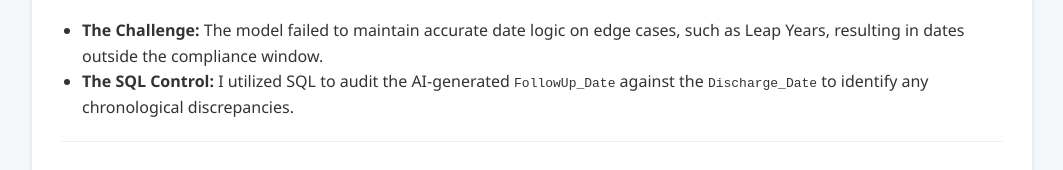
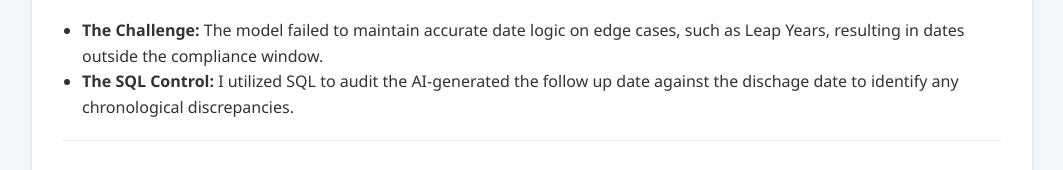
Before and after one commit to alex1sl/ai-clinical-governance-portfolio, a plain HTML site: page index.html in a window 1280 px wide. Shown: the part 1305-1475 px from the top of the page, without its empty margins (108-1171 px from the left). Drawn offline with Linux system fonts and the light colour scheme.

Commit message:
Update index.html

```diff
--- a/index.html
+++ b/index.html
@@ -148,7 +148,7 @@
             <p>The core evaluation focused on testing the AI's ability to accurately calculate the 30-day follow-up window mandated by <strong>HEDIS MY 2026</strong>. Ensuring chronological accuracy is vital for meeting quality benchmarks.</p>
             <ul style="padding-left: 20px;">
                 <li><strong>The Challenge:</strong> The model failed to maintain accurate date logic on edge cases, such as Leap Years, resulting in dates outside the compliance window.</li>
-                <li><strong>The SQL Control:</strong> I utilized SQL to audit the AI-generated <code>FollowUp_Date</code> against the <code>Discharge_Date</code> to identify any chronological discrepancies.</li>
+                <li><strong>The SQL Control:</strong> I utilized SQL to audit the AI-generated the follow up date against the dischage date to identify any chronological discrepancies.</li>
             </ul>
 
             <hr style="border: 0; border-top: 1px solid #eee; margin: 20px 0;">
```
